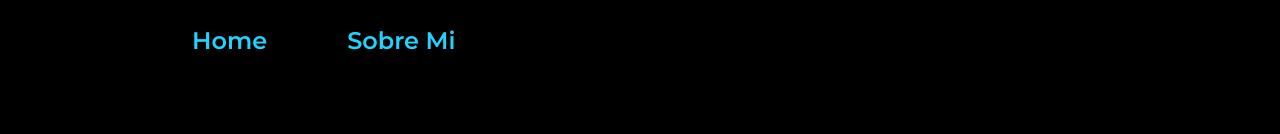
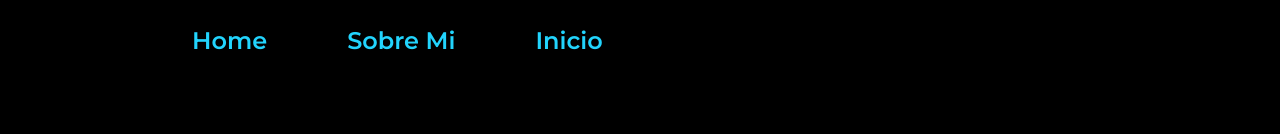
Before and after one commit to DamianXRT/ProgramacionWeb1, a plain HTML site: page PortafolioWeb/jose/jose.html in a window 1280 px wide. Shown: the top 134 px of the page. Drawn offline with nearby package versions, Linux system fonts and the light colour scheme.

Commit message:
Update jose.html

```diff
--- a/PortafolioWeb/jose/jose.html
+++ b/PortafolioWeb/jose/jose.html
@@ -12,7 +12,7 @@
         <nav class="header__menu">
             <a class="header__menu__link" href="jose.html">Home</a>
             <a class="header__menu__link" href="jose_2.html">Sobre Mi</a>
-
+            <a class="header__menu__link" href="../index.html">Inicio</a>
         </nav>
      </header>
     <main class="presentacion">
```
